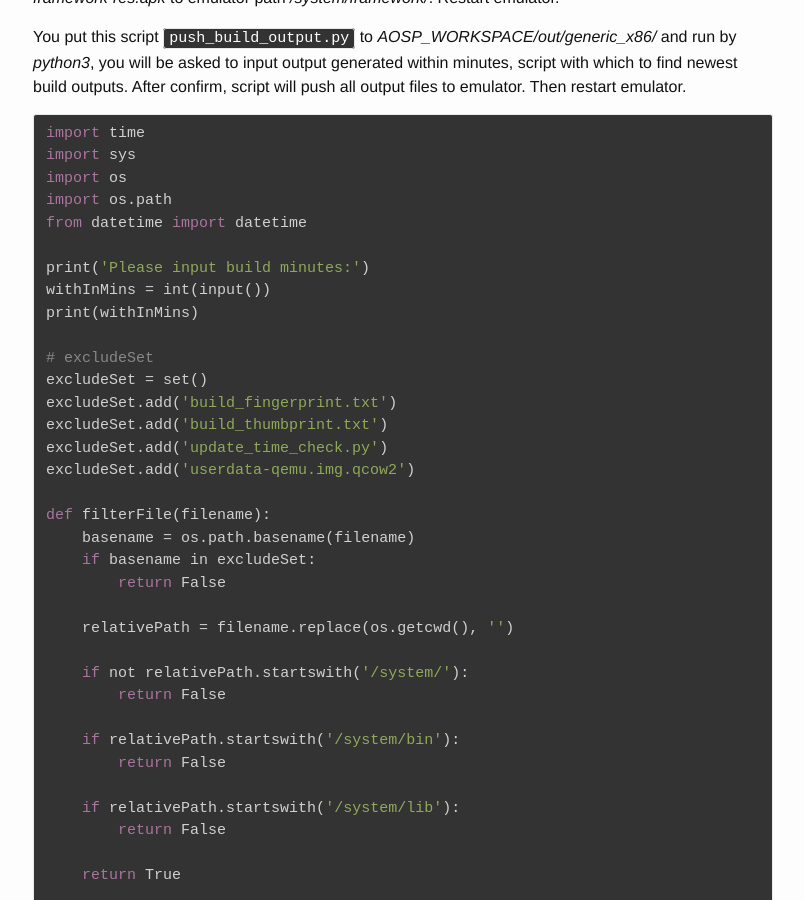
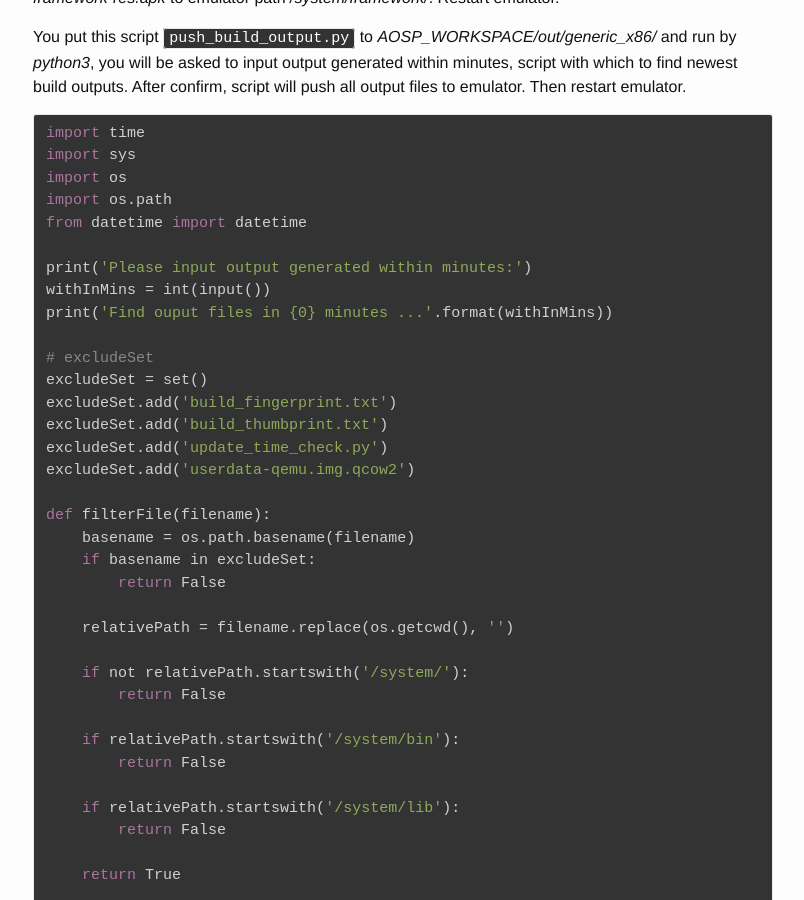
Before and after one commit to jie-meng/jie-meng.github.io, a Jekyll site: the page built from _posts/2019-02-25-aosp-partially-build-and-test-on-emulator.md, in a window 1280 px wide and 900 px high, scrolled down 578 px. Shown: the whole window, without its empty margins (237-1041 px from the left). Built offline with Jekyll 4.4.1, drawn with Linux system fonts in a browser that asks for light colours; comment, search, counter and statistics services are not loaded.

Commit message:
UPdate script

```diff
--- a/_posts/2019-02-25-aosp-partially-build-and-test-on-emulator.md
+++ b/_posts/2019-02-25-aosp-partially-build-and-test-on-emulator.md
@@ -29,9 +29,9 @@ import os
 import os.path
 from datetime import datetime
 
-print('Please input build minutes:')
+print('Please input output generated within minutes:')
 withInMins = int(input())
-print(withInMins)
+print('Find ouput files in {0} minutes ...'.format(withInMins))
 
 # excludeSet
 excludeSet = set()
```
